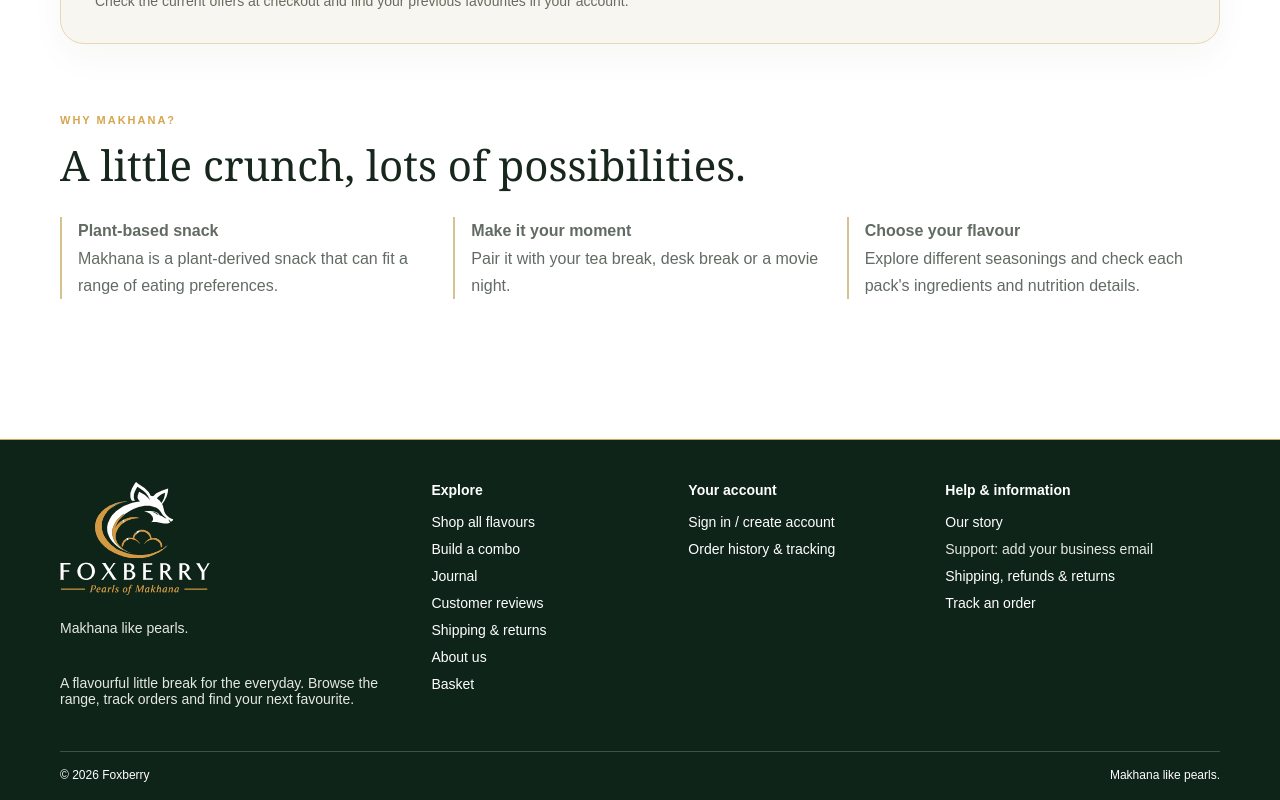
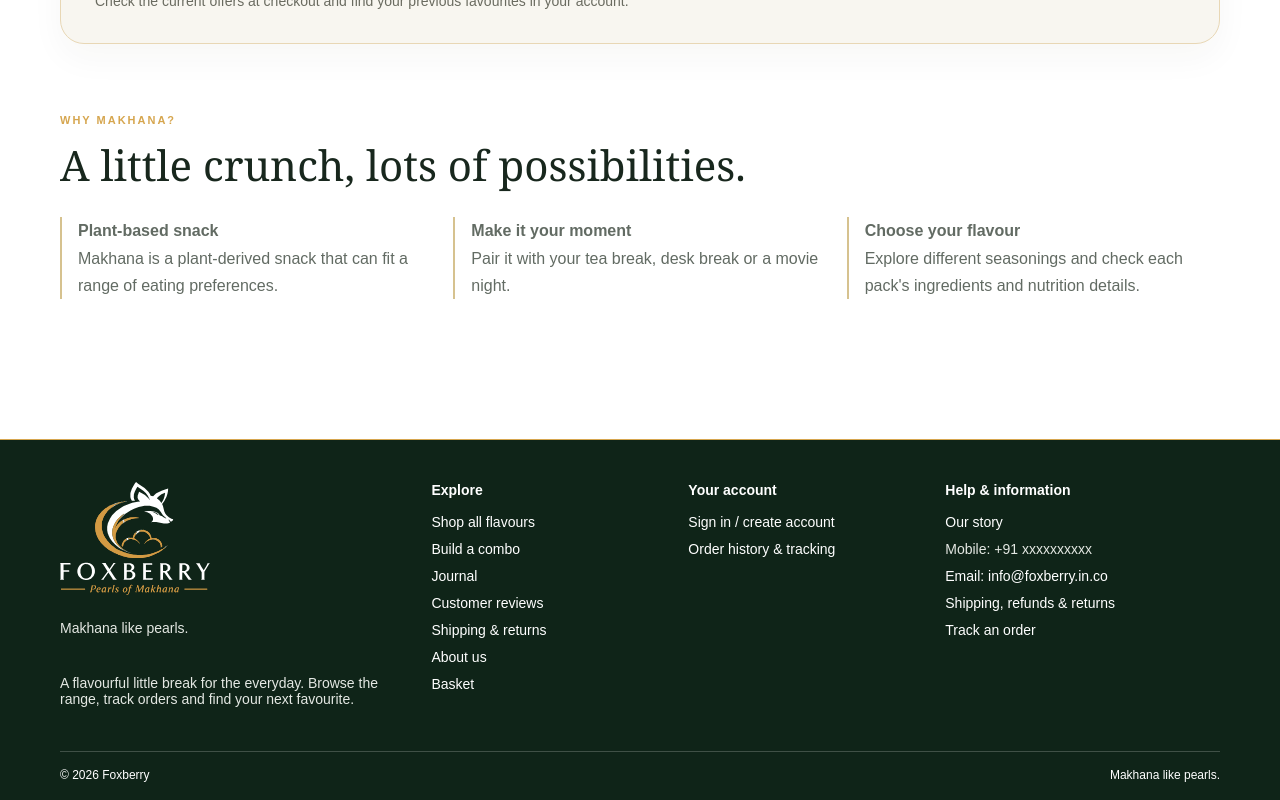
Before and after one commit to priyanshu3489/Makhana-Store-, a Next.js app: page / in a window 1280 px wide. Shown: the part 2094-2894 px from the top of the page. Built offline with nearby package versions, Linux system fonts and the light colour scheme; no server answers; the database is empty.

Commit message:
Add Foxberry contact details to footer

```diff
--- a/src/app/layout.tsx
+++ b/src/app/layout.tsx
@@ -89,7 +89,8 @@ export default async function RootLayout({
             <div>
               <h3>Help &amp; information</h3>
               <Link href="/about#story">Our story</Link>
-              <span className="muted">Support: add your business email</span>
+              <span className="muted">Mobile: +91 xxxxxxxxxx</span>
+              <a href="mailto:info@foxberry.in.co">Email: info@foxberry.in.co</a>
               <Link href="/returns">Shipping, refunds &amp; returns</Link>
               <Link href="/track">Track an order</Link>
             </div>
```
